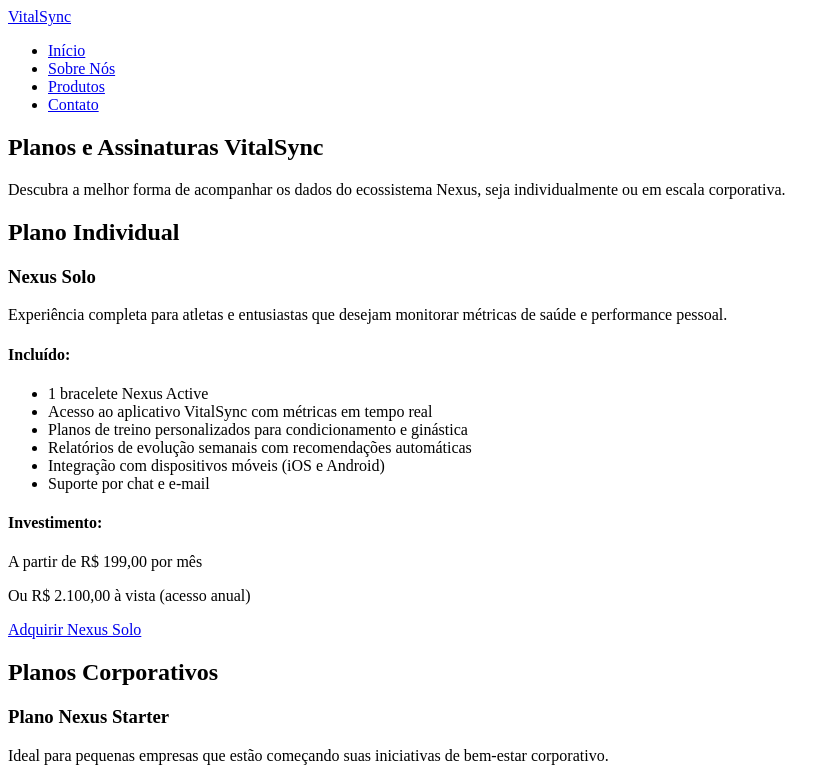
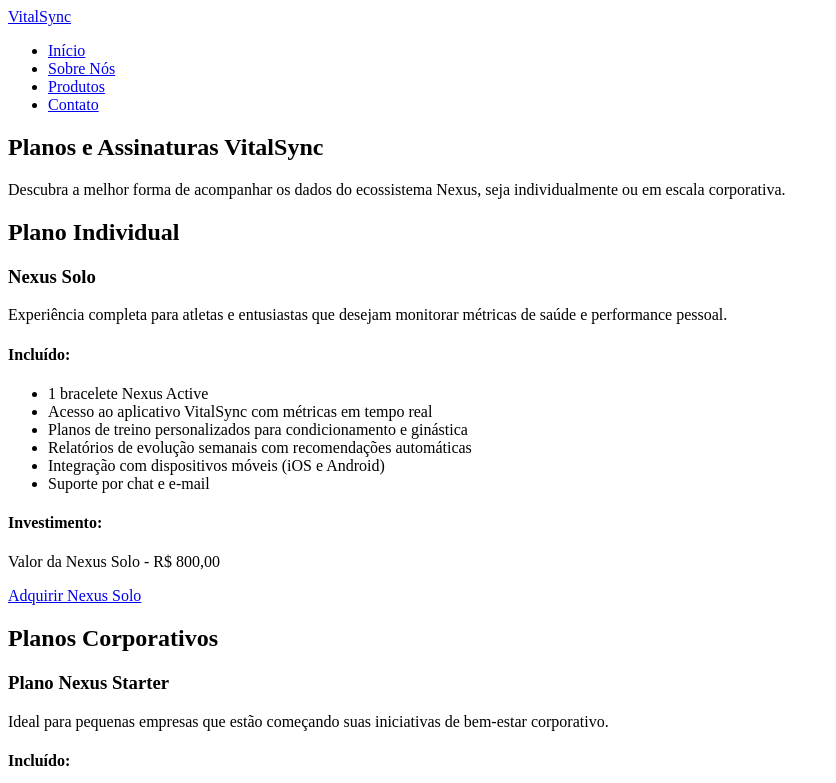
Before and after one commit to Gabriel-Assis-Silva/HTML-UNI-Projeto, a plain HTML site: page Planos.html in a window 1280 px wide. Shown: the top 783 px of the page, without its empty margins (0-836 px from the left). Drawn offline with Linux system fonts and the light colour scheme.

Commit message:
Update Planos e README

```diff
--- a/Planos.html
+++ b/Planos.html
@@ -45,8 +45,7 @@
                 </ul>
 
                 <h4>Investimento:</h4>
-                <p>A partir de R$ 199,00 por mês</p>
-                <p>Ou R$ 2.100,00 à vista (acesso anual)</p>
+                <p>Valor da Nexus Solo - R$ 800,00</p>
 
                 <div>
                     <a href="Catalogo.html">Adquirir Nexus Solo</a>
```
Also changed, not shown: 1 other file.
